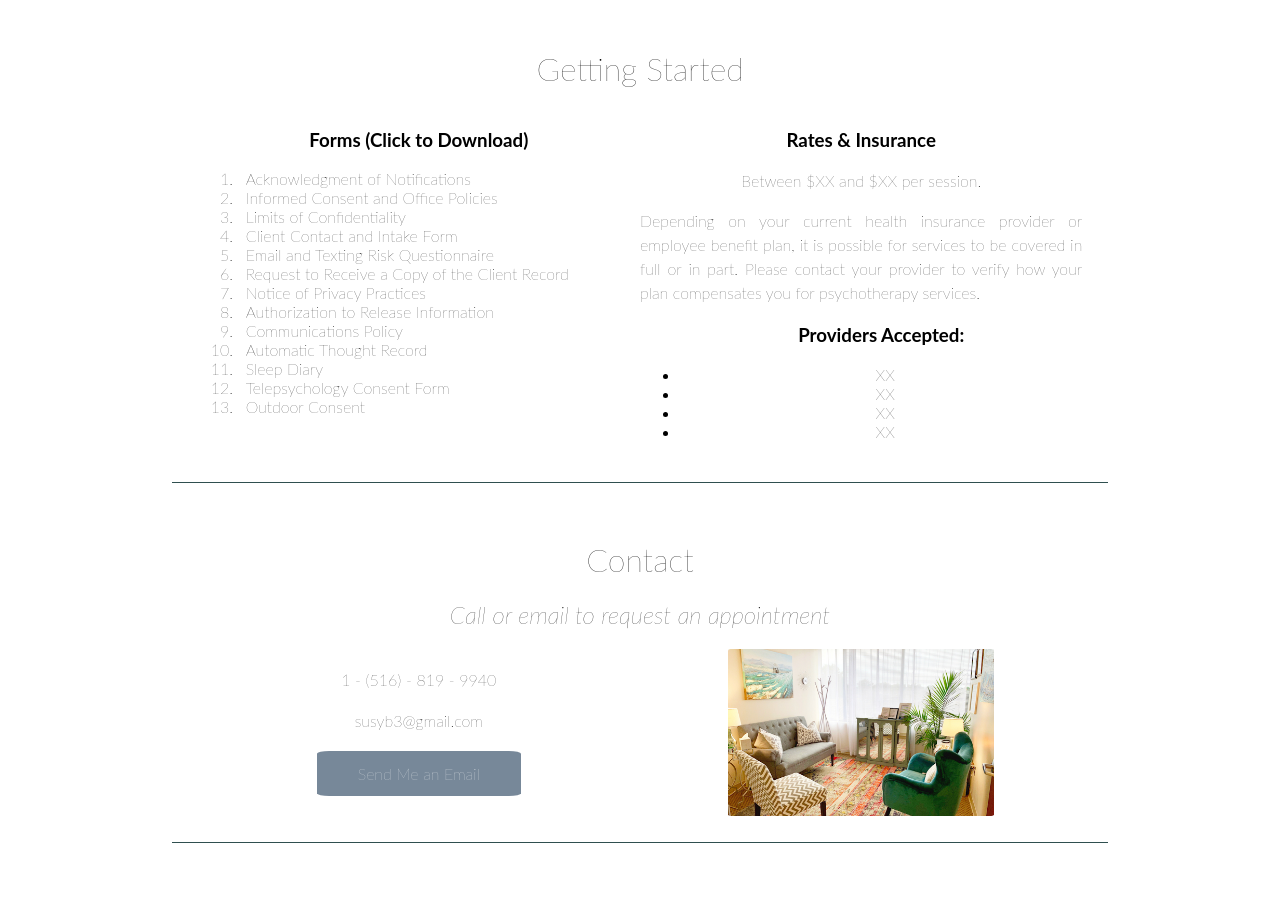
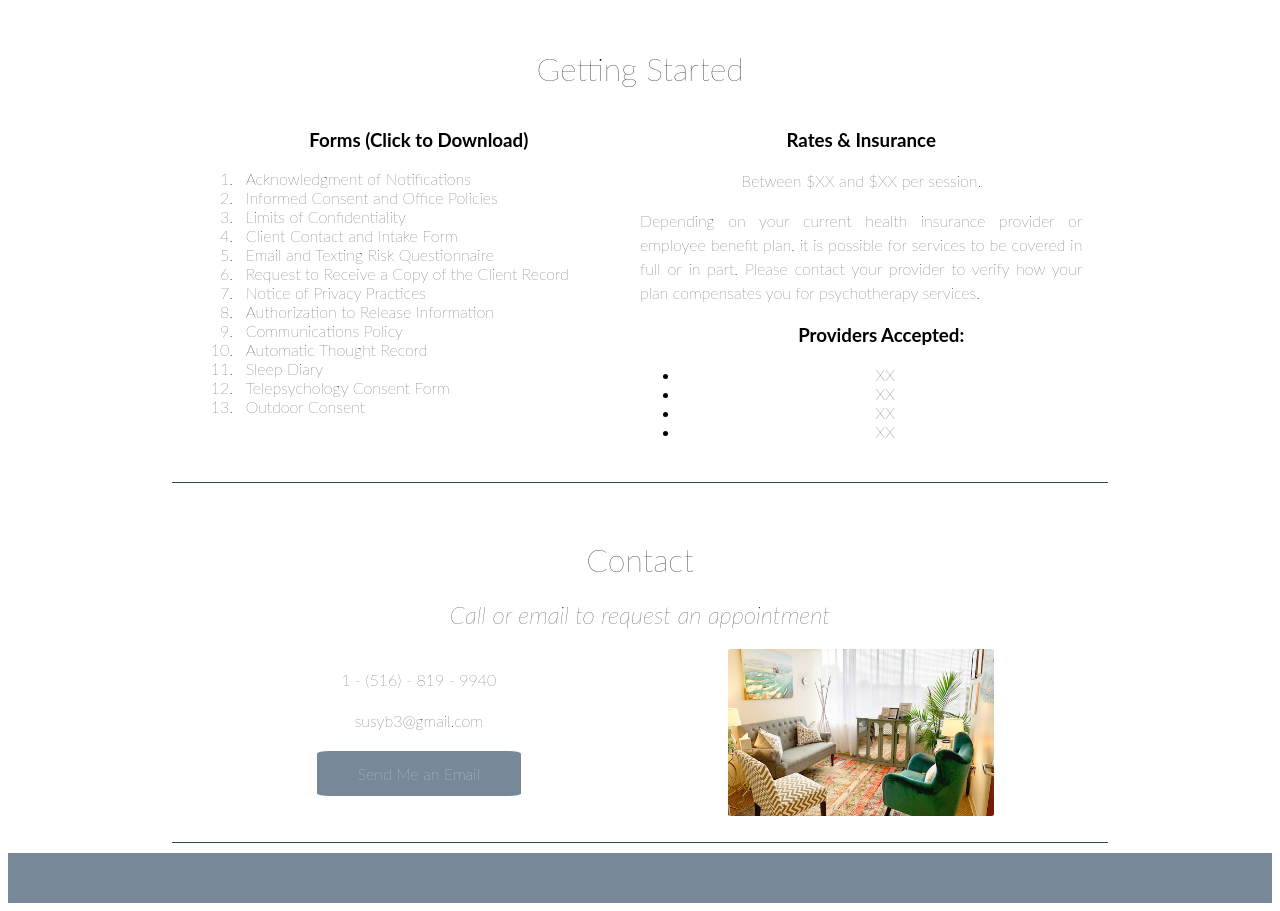
Before and after one commit to levileach/sb-therapy-site, a plain HTML site: page index.html in a window 1280 px wide. Shown: the part 1008-1919 px from the top of the page. Before the commit the page ends 1861 px from the top, so only its background shows below. Drawn offline with Linux system fonts and the light colour scheme.

Commit message:
Added Footer

```diff
--- a/index.html
+++ b/index.html
@@ -115,5 +115,7 @@
 </div>
 
 
+<div class="nav-bar" style="height: 50px"></div>
+
 </body>
 </html>
```
